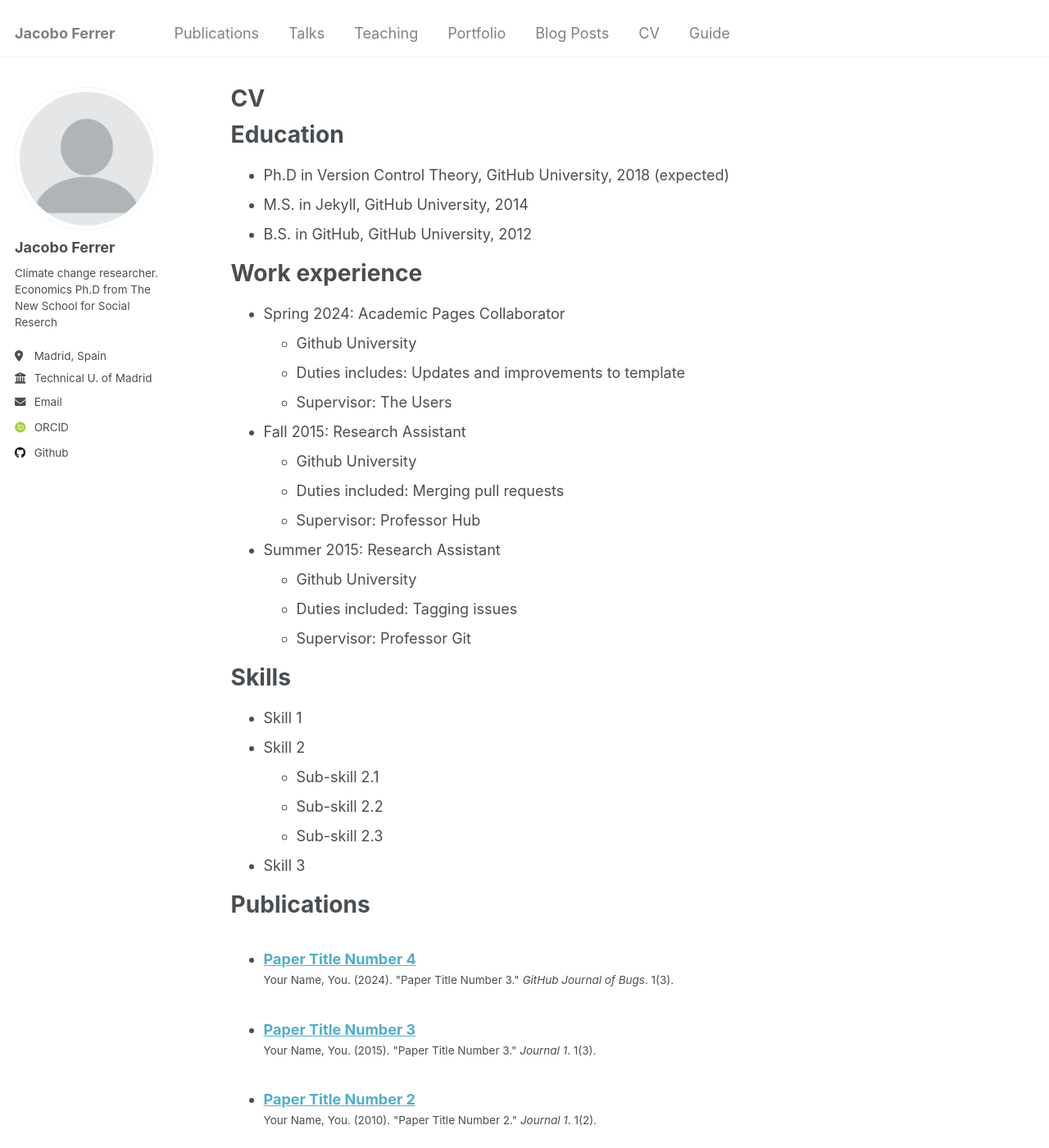
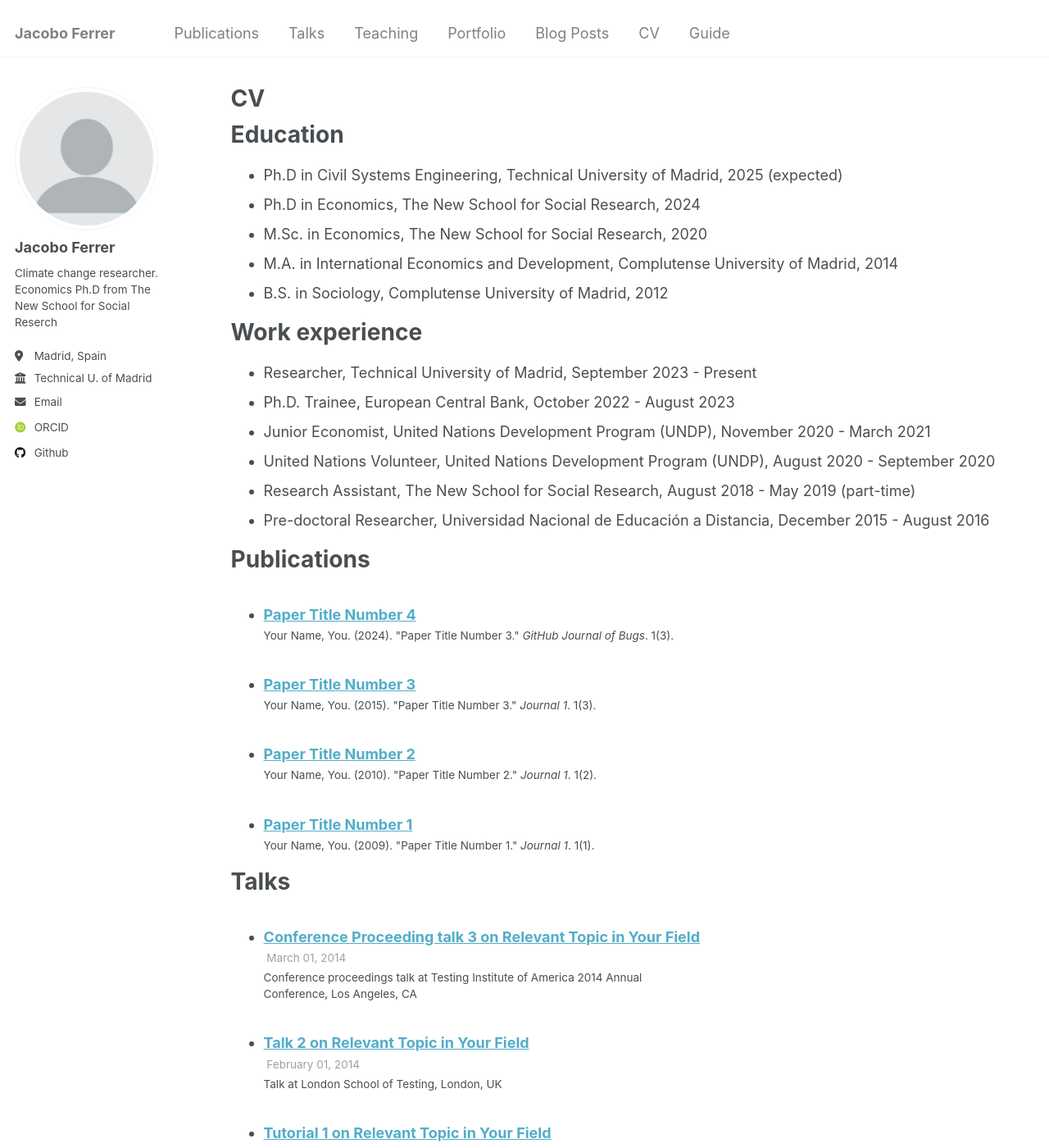
Before and after one commit to jferrherz/jferrherz2.github.io, a Jekyll site: the page built from _pages/cv.md, in a window 1280 px wide and 1400 px high. Shown: the whole window at 82% size. Built offline with Jekyll 4.4.1, drawn with Linux system fonts in a browser that asks for light colours; some web fonts are replaced.

Commit message:
Update cv.md

```diff
--- a/_pages/cv.md
+++ b/_pages/cv.md
@@ -11,35 +11,20 @@ redirect_from:
 
 Education
 ======
-* Ph.D in Version Control Theory, GitHub University, 2018 (expected)
-* M.S. in Jekyll, GitHub University, 2014
-* B.S. in GitHub, GitHub University, 2012
+* Ph.D in Civil Systems Engineering, Technical University of Madrid, 2025 (expected)
+* Ph.D in Economics, The New School for Social Research, 2024
+* M.Sc. in Economics, The New School for Social Research, 2020
+* M.A. in International Economics and Development, Complutense University of Madrid, 2014
+* B.S. in Sociology, Complutense University of Madrid, 2012
 
 Work experience
 ======
-* Spring 2024: Academic Pages Collaborator
-  * Github University
-  * Duties includes: Updates and improvements to template
-  * Supervisor: The Users
-
-* Fall 2015: Research Assistant
-  * Github University
-  * Duties included: Merging pull requests
-  * Supervisor: Professor Hub
-
-* Summer 2015: Research Assistant
-  * Github University
-  * Duties included: Tagging issues
-  * Supervisor: Professor Git
-
-Skills
-======
-* Skill 1
-* Skill 2
-  * Sub-skill 2.1
-  * Sub-skill 2.2
-  * Sub-skill 2.3
-* Skill 3
+* Researcher, Technical University of Madrid, September 2023 - Present
+* Ph.D. Trainee, European Central Bank, October 2022 - August 2023
+* Junior Economist, United Nations Development Program (UNDP), November 2020 - March 2021
+* United Nations Volunteer, United Nations Development Program (UNDP), August 2020 - September 2020
+* Research Assistant, The New School for Social Research, August 2018 - May 2019 (part-time)
+* Pre-doctoral Researcher, Universidad Nacional de Educación a Distancia, December 2015 - August 2016
 
 Publications
 ======
```
